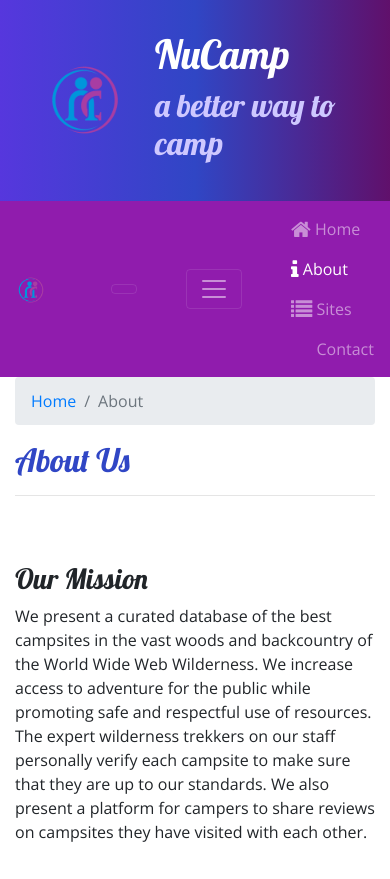
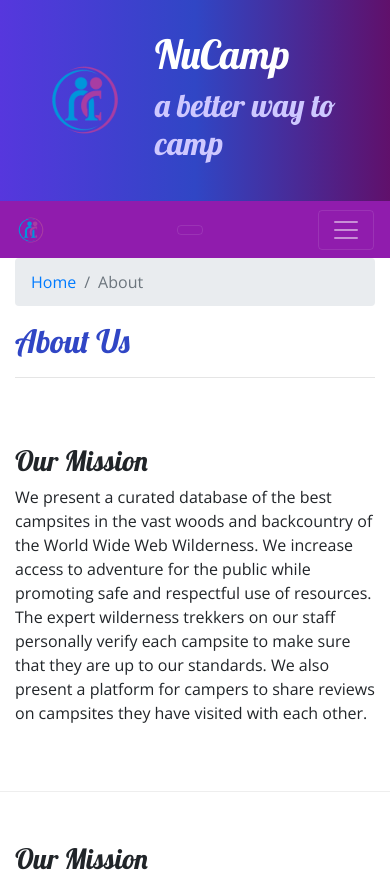
Before and after one commit to Rahel-bit/nucampsite, a website: page aboutus.html in a window 390 px wide. Shown: the top 879 px of the page. Drawn offline with nearby package versions, Linux system fonts and the light colour scheme.

```diff
--- a/aboutus.html
+++ b/aboutus.html
@@ -39,14 +39,14 @@
     <nav class="navbar navbar-expand-sm navbar-dark sticky-top">
         <div class="container">
             <a class="navbar-brand" href="index.html"><img src="img/logo.png" height="30" width="30" /></a>
-            <button class="navbar-toggler" type="button" data-toggle="collapsee" data-target="#nucampNavbar">
-            <button class="navbar-toggler" type="button" data-toggle="collapsee" data-target="#nucampNavbar">
+            <button class="navbar-toggler" type="button" data-toggle="collapse" data-target="#nucampNavbar">
+            <button class="navbar-toggler" type="button" data-toggle="collapse" data-target="#nucampNavbar">
                 <span class="navbar-toggler-icon"></span>
             </button>
-            <div class="collapsee navbar-collapsee" id="nucampNavbar">
+            <div class="collapse navbar-collapse" id="nucampNavbar">
             <ul class="navbar-nav">
-                <li class="nav-item"><a class="nav-link" href="index.html"><i class="fa fa-home fa-lg"></i> Home</a></li>
-                <li class="nav-item  active"><a class="nav-link" href="#"><i class="fa fa-info fa-lg"></i> About</a></li>
+                <li class="nav-item active"><a class="nav-link" href="index.html"><i class="fa fa-home fa-lg"></i> Home</a></li>
+                <li class="nav-item"><a class="nav-link" href="#"><i class="fa fa-info fa-lg"></i> About</a></li>
                 <li class="nav-item"><a class="nav-link" href="#"><i class="fa fa-list fa-lg"></i> Sites</a></li>
                 <li class="nav-item"><a class="nav-link" href="contact.html"><i class="fa fa-address-card fa-lg"></i> Contact</a></li>
             </ul>
```
Also changed, not shown: index.html (+8 -3 lines).
